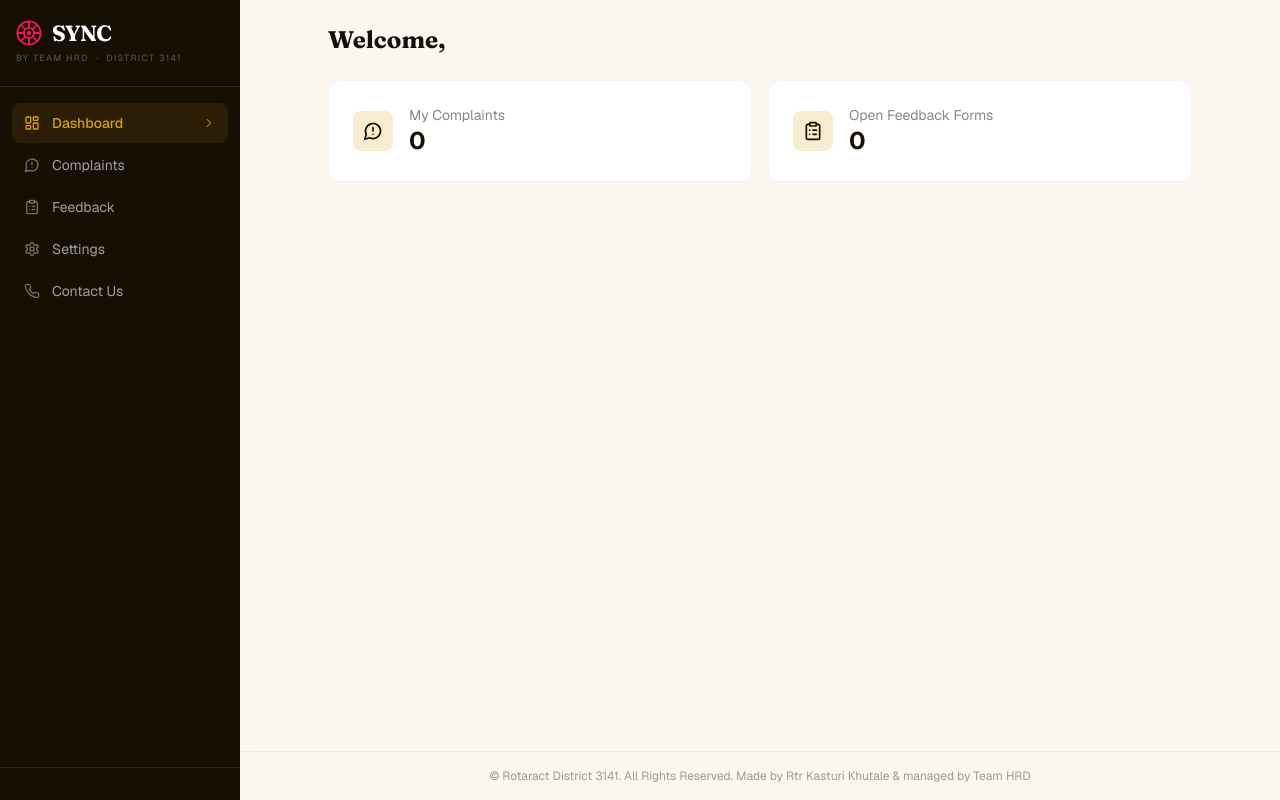
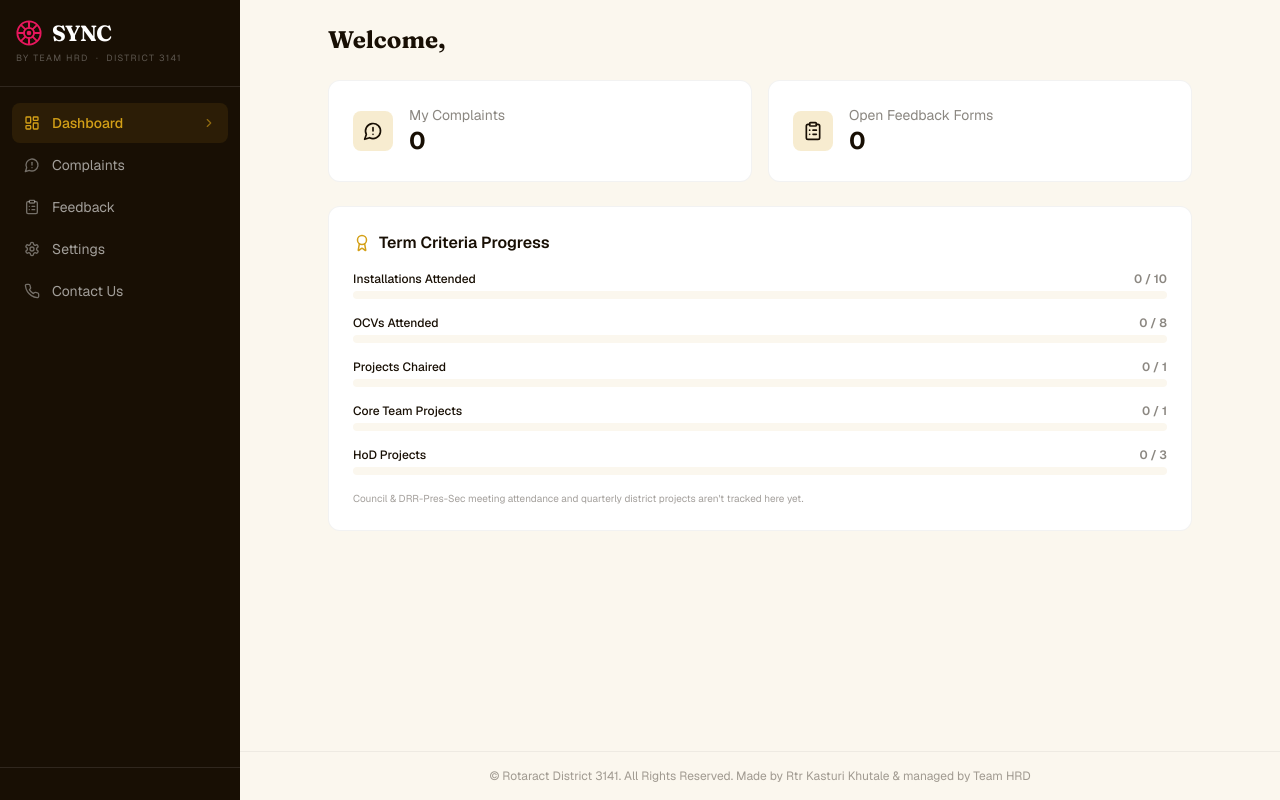
Before and after one commit to kasturikhutalercruia28-debug/HRD-PORTAL, a Next.js app: page /dcm/dashboard in a window 1280 px wide. Built offline with nearby package versions, Linux system fonts and the light colour scheme; no server answers; the database is empty.

Commit message:
Add files via upload

```diff
--- a/src/app/dcm/dashboard/page.tsx
+++ b/src/app/dcm/dashboard/page.tsx
@@ -37,13 +37,16 @@ export default async function DcmDashboardPage() {
     prisma.eventFeedbackForm.count({ where: { isActive: true } }),
   ]);
 
-  let progress: ReturnType<typeof computeDcmProgress> | null = null;
+  // Default to all-zero progress so the card is ALWAYS shown — even before
+  // a dcmRecordId is linked, or if the GitHub data fetch fails.
+  const emptyProgress = computeDcmProgress("__none__", { installations: [], ocvs: [], projects: [] });
+  let progress: ReturnType<typeof computeDcmProgress> = emptyProgress;
   if (dcmRecordId) {
     try {
       const data = await getAllCriteriaData();
       progress = computeDcmProgress(dcmRecordId, data);
     } catch {
-      progress = null; // GitHub token/config missing or unreachable — just hide the section
+      progress = emptyProgress; // GitHub token/config missing or unreachable — show zeros, not nothing
     }
   }
 
@@ -83,7 +86,6 @@ export default async function DcmDashboardPage() {
         </Link>
       </div>
 
-      {progress && (
       <div className="bg-white rounded-xl p-6 border border-black/5">
         <div className="flex items-center gap-2 mb-4">
           <Award size={18} className="text-[#D4A017]" />
@@ -100,7 +102,6 @@ export default async function DcmDashboardPage() {
           Council & DRR-Pres-Sec meeting attendance and quarterly district projects aren't tracked here yet.
         </p>
       </div>
-      )}
     </div>
   );
 }
```
Lines whose indentation alone changed are shown as unchanged.
